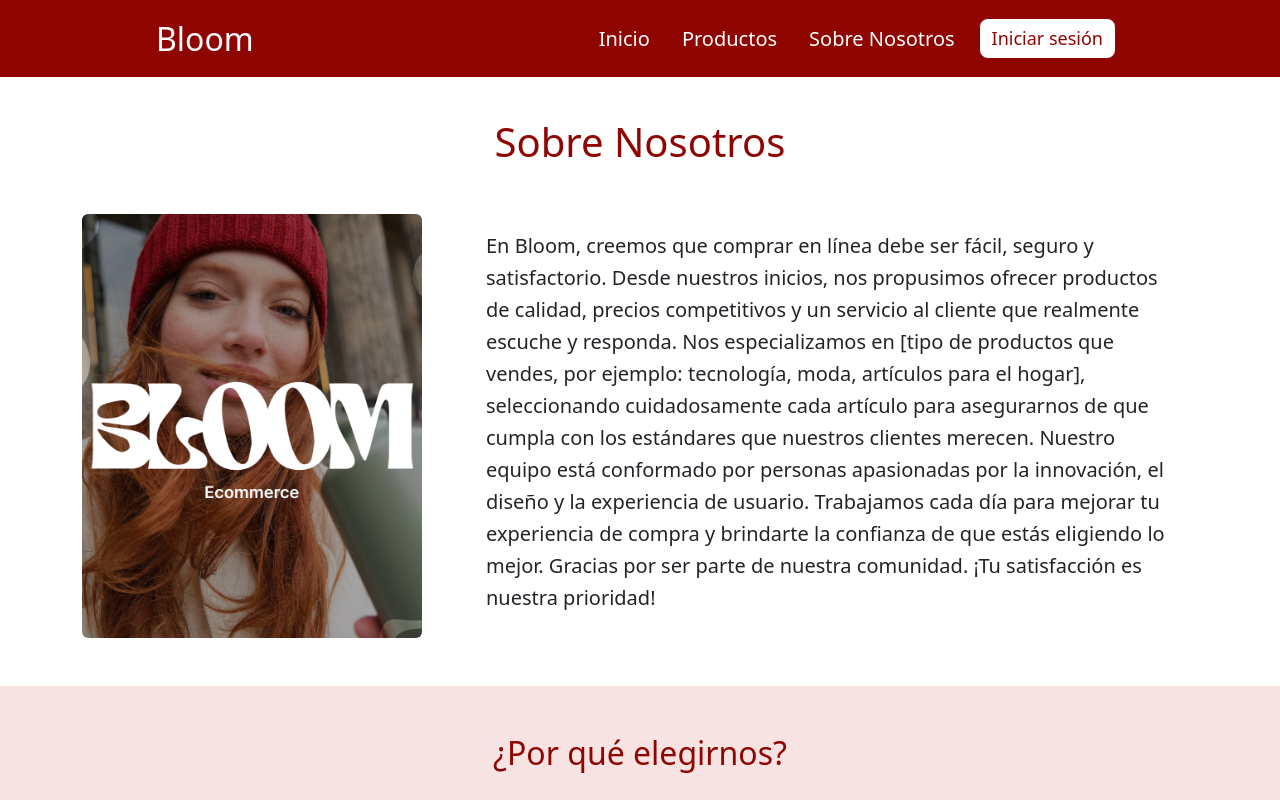
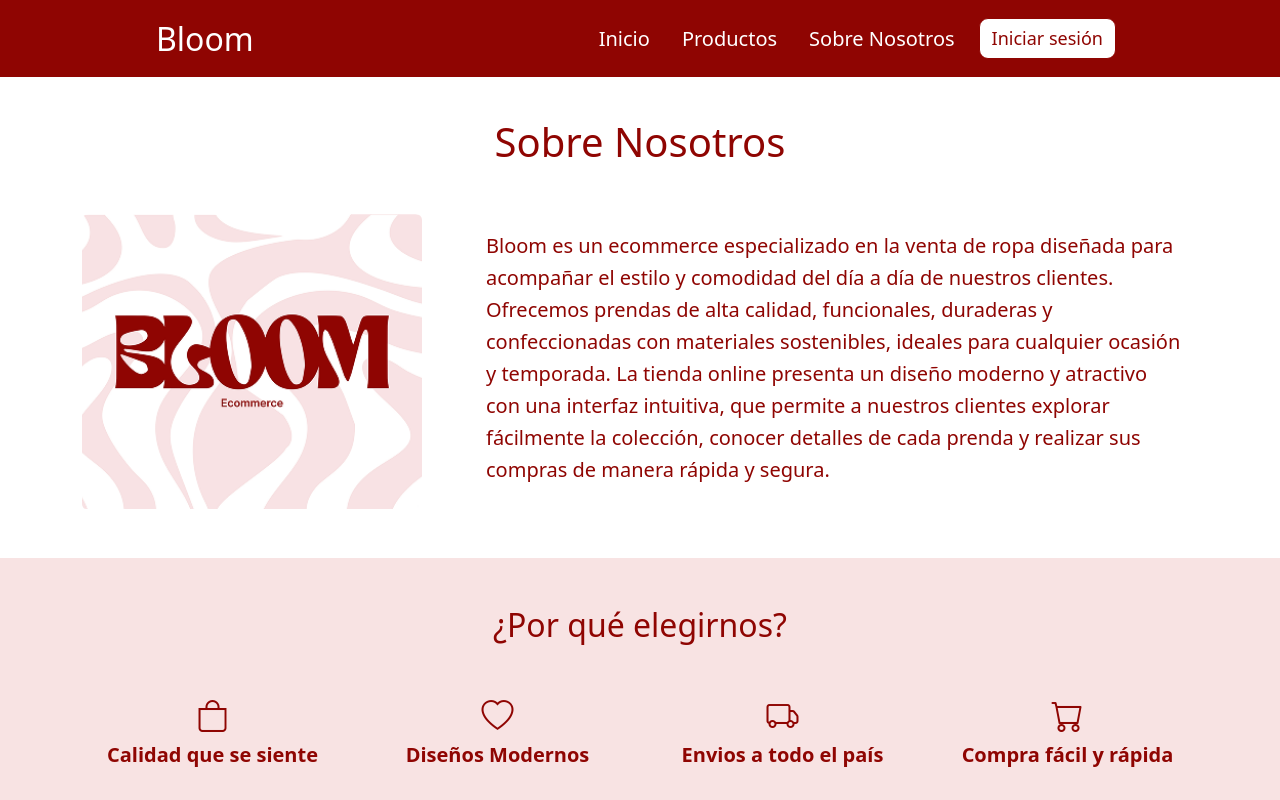
Before and after one commit to julietaagui/bloom, a React (Vite) app: page /about-us in a window 1280 px wide. Shown: the top 800 px of the page. Built offline with nearby package versions, Linux system fonts and the light colour scheme.

Commit message:
arreglando textos y detalles

```diff
--- a/src/pages/AboutUs.jsx
+++ b/src/pages/AboutUs.jsx
@@ -47,28 +47,21 @@ export default function AboutUs() {
         <div className="row g-5">
           <div className="col-12 col-md-4 d-flex align-items-stretch">
             <img
-              src="/About-Bloom.png"
-              className="img-fluid w-100 rounded"
+              src="/sobre nosotros.png"
+              className="img-fluid w-90 rounded"
               alt="Sobre Nosotros"
               style={{ objectFit: "cover" }}
             />
           </div>
           <div className="col-12 col-md-8 d-flex align-items-center">
-            <div className="text-md-start p-3">
+            <div className="text-md-start p-3 text-pri">
               <h5 style={{ lineHeight: "1.6" }}>
-                En Bloom, creemos que comprar en línea debe ser fácil, seguro y
-                satisfactorio. Desde nuestros inicios, nos propusimos ofrecer
-                productos de calidad, precios competitivos y un servicio al
-                cliente que realmente escuche y responda. Nos especializamos en
-                [tipo de productos que vendes, por ejemplo: tecnología, moda,
-                artículos para el hogar], seleccionando cuidadosamente cada
-                artículo para asegurarnos de que cumpla con los estándares que
-                nuestros clientes merecen. Nuestro equipo está conformado por
-                personas apasionadas por la innovación, el diseño y la
-                experiencia de usuario. Trabajamos cada día para mejorar tu
-                experiencia de compra y brindarte la confianza de que estás
-                eligiendo lo mejor. Gracias por ser parte de nuestra comunidad.
-                ¡Tu satisfacción es nuestra prioridad!
+                Bloom es un ecommerce especializado en la venta de ropa diseñada para acompañar el estilo y
+                comodidad del día a día de nuestros clientes. Ofrecemos prendas de alta calidad, funcionales,
+                duraderas y confeccionadas con materiales sostenibles, ideales para cualquier ocasión y temporada.
+                 La tienda online presenta un diseño moderno y atractivo con una interfaz intuitiva, que permite a
+                  nuestros clientes explorar fácilmente la colección, conocer detalles de cada prenda y realizar
+                   sus compras de manera rápida y segura.
               </h5>
             </div>
           </div>
@@ -93,7 +86,7 @@ export default function AboutUs() {
       </section>
 
       <div className="container my-5">
-        <h3 className="text-pri mb-4">Mis Redes Sociales</h3>
+        <h3 className="text-pri mb-4">Nuestras Redes Sociales</h3>
         <div className="row justify-content-center">
           {data.map((social) => (
             <div className="col-12 col-md-6 col-lg-4 mb-4" key={social.id}>
--- a/src/pages/CartPage.jsx
+++ b/src/pages/CartPage.jsx
@@ -43,8 +43,6 @@ export default function CartPage() {
         />
       </Helmet>
 
-      <h4 className="mb-4 text-pri">Productos</h4>
-
       {showSuccessAlert && (
         <div className="alert alert-success" role="alert">
           ¡Pago realizado con éxito!
@@ -55,11 +53,11 @@ export default function CartPage() {
         <table className="table align-middle">
           <thead>
             <tr>
+              <th className="text-pri"><h4 className="mb-4 text-pri">Productos</h4></th>
               <th></th>
-              <th className="text-pri">Producto</th>
-              <th className="text-pri">Cantidad</th>
-              <th className="text-pri">Precio</th>
-              <th className="text-pri">Eliminar</th>
+              <th style={{color: "#8f0502"}}>Cantidad</th>
+              <th style={{color: "#8f0502"}}>Precio</th>
+              <th style={{color: "#8f0502"}}>Eliminar</th>
             </tr>
           </thead>
           <tbody>
@@ -77,7 +75,7 @@ export default function CartPage() {
                     }}
                   />
                 </td>
-                <td className="text-pri">{item.title}</td>
+                <td style={{color: "#8f0502"}}>{item.title}</td>
                 <td>
                   <div className="d-flex align-items-center gap-2 text-pri">
                     <button
```
Also changed, not shown: public/sobre nosotros.png (added).
